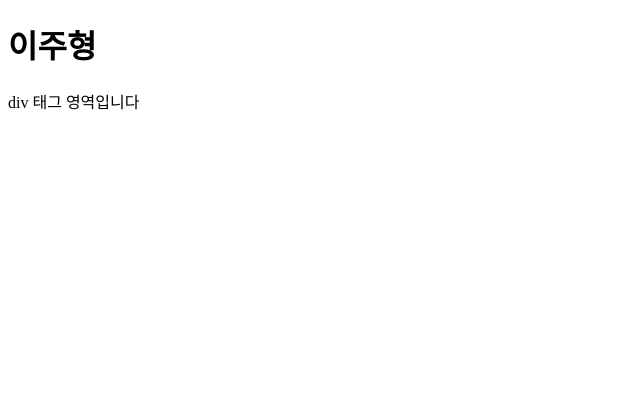
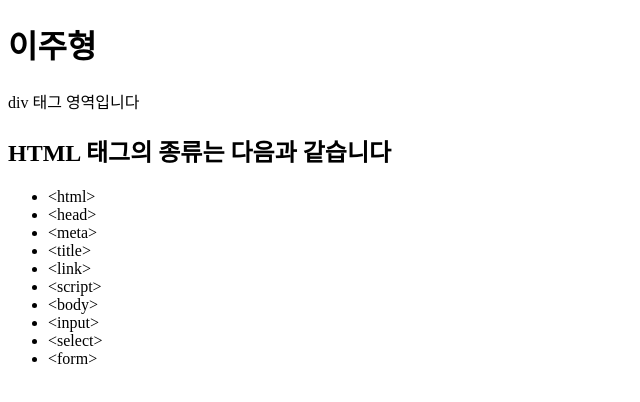
Before and after one commit to juhyungl/HTML03, a plain HTML site: page index.html in a window 1280 px wide. Shown: the whole page, without its empty margins (0-640 px from the left). Drawn offline with Linux system fonts and the light colour scheme.

Commit message:
index.html 및 10줄 추가

```diff
--- a/index.html
+++ b/index.html
@@ -8,5 +8,18 @@
 <body>
     <h1> 이주형</h1>
     <div> div  태그 영역입니다</div>
+    <h2>HTML 태그의 종류는 다음과 같습니다</h2>
+    <ul>
+        <li>&lt;html&gt;</li>
+        <li>&lt;head&gt;</li>
+        <li>&lt;meta&gt;</li>
+        <li>&lt;title&gt;</li>
+        <li>&lt;link&gt;</li>
+        <li>&lt;script&gt;</li>
+        <li>&lt;body&gt;</li>
+        <li>&lt;input&gt;</li>
+        <li>&lt;select&gt;</li>
+        <li>&lt;form&gt;</li>
+    </ul>
 </body>
 </html>
```
Also changed, not shown: 1 other file.
